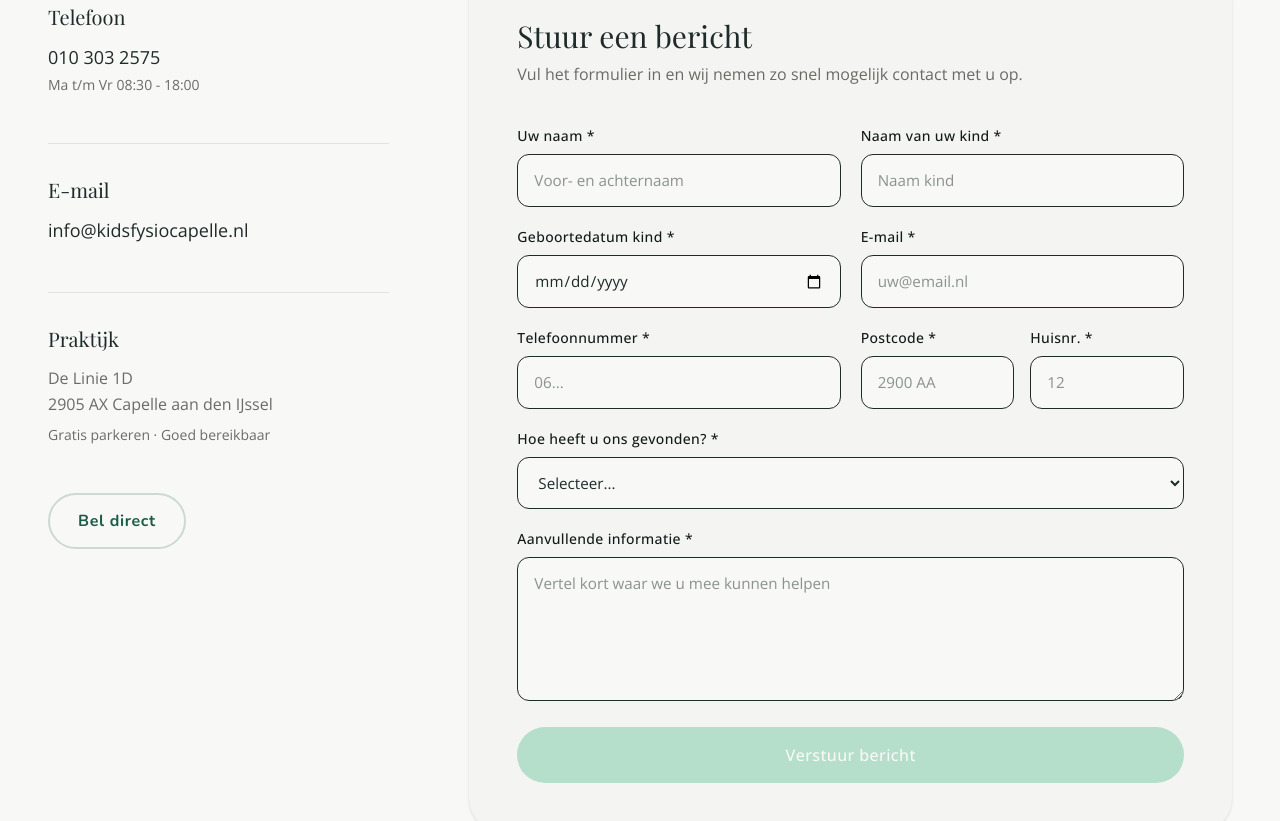
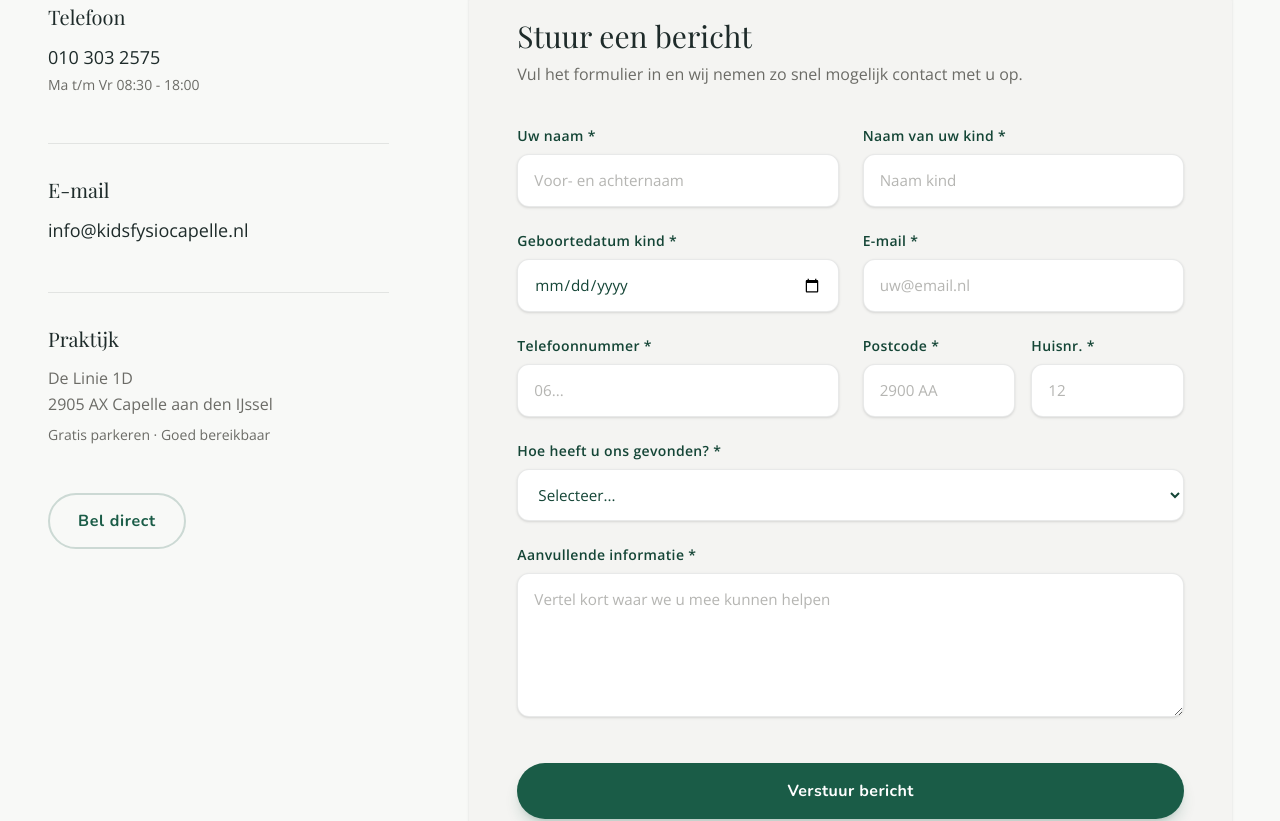
Before and after one commit to Maximustopdeals/kidsfysio-capelle-next-js, a Next.js app: page /contact in a window 1280 px wide. Shown: the part 880-1701 px from the top of the page. Built offline with nearby package versions, Linux system fonts and the light colour scheme.

Commit message:
Refactor ContactForm styling and error handling
Updated success message styling and input classes for better UI. Adjusted error message display and button styles.

```diff
--- a/src/components/ContactForm.tsx
+++ b/src/components/ContactForm.tsx
@@ -31,28 +31,35 @@ export default function ContactForm() {
     }
   }
 
+  // Succesmelding (High-End Kaart)
   if (status === "success") {
     return (
-      <div className="text-center py-10 px-6 rounded-xl bg-sage-pale/40">
-        <h3 className="font-serif text-2xl font-light text-charcoal">
+      <div className="text-center py-16 px-8 rounded-[2rem] bg-brand-light/50 border border-brand-mint/30 shadow-sm">
+        <div className="mx-auto w-16 h-16 bg-brand-primary text-white rounded-full flex items-center justify-center mb-6 shadow-lg shadow-brand-primary/30">
+          <svg width="32" height="32" viewBox="0 0 24 24" fill="none" stroke="currentColor" strokeWidth="2.5" strokeLinecap="round" strokeLinejoin="round">
+            <path d="M20 6L9 17l-5-5" />
+          </svg>
+        </div>
+        <h3 className="font-serif text-3xl font-light text-brand-dark mb-3">
           Bedankt voor uw bericht
         </h3>
-        <p className="mt-3 text-muted">
+        <p className="text-muted text-lg">
           We nemen zo snel mogelijk contact met u op.
         </p>
       </div>
     );
   }
 
+  // Input styling (High-End)
   const inputClass =
-    "w-full px-4 py-3.5 rounded-xl border border-mist bg-cream text-charcoal placeholder:text-subtle/70 focus:outline-none focus:ring-2 focus:ring-sage/30 focus:border-sage/40 transition-all duration-300 text-[0.95rem]";
+    "w-full px-4 py-3.5 rounded-xl border border-charcoal/10 bg-white text-brand-dark placeholder:text-muted/50 focus:outline-none focus:ring-2 focus:ring-brand-primary/20 focus:border-brand-primary/40 transition-all duration-300 text-[0.95rem] shadow-sm";
 
   const labelClass =
-    "block text-sm font-medium text-ink mb-2 tracking-wide";
+    "block text-sm font-semibold text-brand-dark mb-2 tracking-wide";
 
   return (
-    <form onSubmit={handleSubmit} className="space-y-5">
-      <div className="grid grid-cols-1 sm:grid-cols-2 gap-5">
+    <form onSubmit={handleSubmit} className="space-y-6">
+      <div className="grid grid-cols-1 sm:grid-cols-2 gap-6">
         <div>
           <label htmlFor="naam" className={labelClass}>
             Uw naam *
@@ -162,7 +169,7 @@ export default function ContactForm() {
             Selecteer...
           </option>
           <option value="Google">Google</option>
-          <option value="Familie en/ of vrienden">Familie / vrienden</option>
+          <option value="Familie en/of vrienden">Familie en/of vrienden</option>
           <option value="Instagram">Instagram</option>
           <option value="Anders">Anders</option>
         </select>
@@ -183,19 +190,19 @@ export default function ContactForm() {
       </div>
 
       {status === "error" && (
-        <p className="text-sm text-red-700">
+        <div className="p-4 rounded-xl bg-red-50 border border-red-100 text-sm text-red-700">
           Er ging iets mis. Probeer het opnieuw of mail naar{" "}
-          <a href="mailto:info@kidsfysiocapelle.nl" className="underline">
+          <a href="mailto:info@kidsfysiocapelle.nl" className="font-semibold underline hover:text-red-900 transition-colors">
             info@kidsfysiocapelle.nl
           </a>
           .
-        </p>
+        </div>
       )}
 
       <button
         type="submit"
         disabled={status === "sending"}
-        className="w-full py-4 rounded-full bg-sage text-cream font-medium tracking-wide hover:bg-forest transition-colors duration-400 disabled:opacity-60"
+        className="w-full py-4 rounded-full bg-brand-primary text-white font-nunito font-bold tracking-wide shadow-lg shadow-brand-primary/20 hover:-translate-y-0.5 hover:bg-brand-dark transition-all duration-300 disabled:opacity-60 disabled:hover:translate-y-0 disabled:shadow-none mt-4"
       >
         {status === "sending" ? "Versturen..." : "Verstuur bericht"}
       </button>
```
